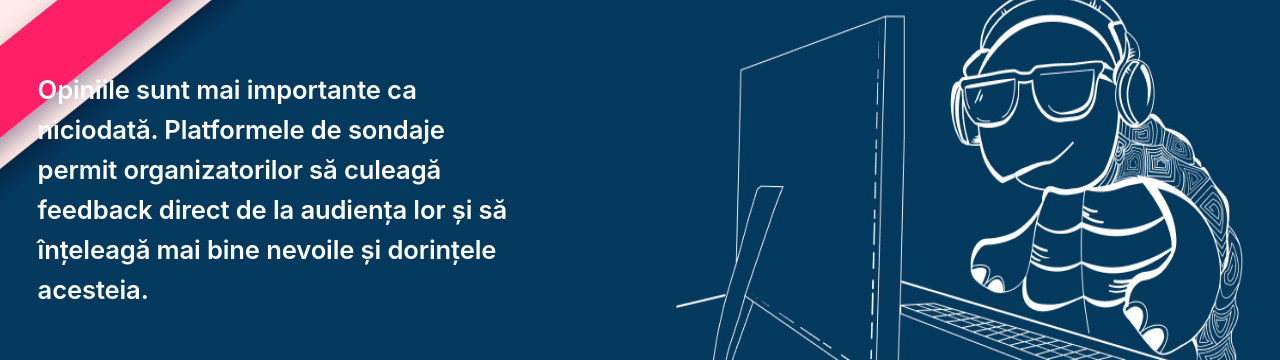
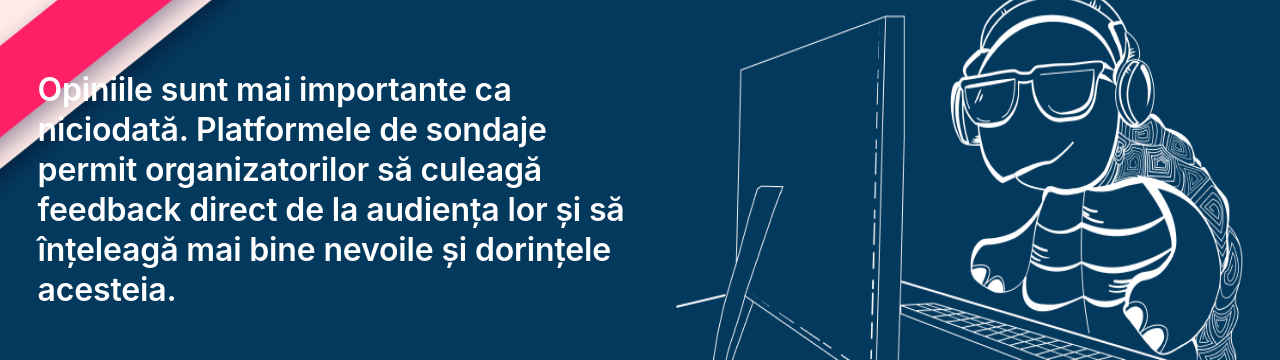
Before and after one commit to lazarariana/Proba_IT, a React (Create React App) app in the folder client/: page / in a window 1280 px wide. Shown: the part 136-496 px from the top of the page. Built offline with nearby package versions, Linux system fonts and the light colour scheme; no server answers.

Commit message:
local database

```diff
--- a/client/src/components/Body.css
+++ b/client/src/components/Body.css
@@ -60,3 +60,20 @@
         grid-template-columns: repeat(auto-fill, minmax(500px, 1fr));
     }
 }
+
+.text-paragraph {
+    font-family: "Inter";
+    font-size: 2.5vw;
+    font-weight: 600;
+    line-height: 40px;
+    letter-spacing: -0.005em;
+    margin-left: 2vw;
+    margin-top: 90px;
+    color: white;
+  }
+
+  @media (max-width: 600px) {
+    .text-paragraph {
+      font-size: 4vw;
+    }
+  }
--- a/client/src/components/Body.js
+++ b/client/src/components/Body.js
@@ -93,15 +93,7 @@ const Body = () => {
     <>
       <Container fluid className="d-flex flex-column flex-md-row overflow-auto bg-cover bg-no-repeat bg-fixed container-padding" style={{ backgroundImage: `url(${backgroundImage})`, marginBottom: '30px' }}>
         <Col xs={12} md={6} className="align-items-center mt-5">
-          <p className="text-white ml-md-5 w-75" style={{
-            fontFamily: "Inter",
-            fontSize: "2vw",
-            fontWeight: "600",
-            lineHeight: "40px",
-            letterSpacing: "-0.005em",
-            marginLeft: '2vw',
-            marginTop: '90px',
-          }}>
+          <p className="text-paragraph">
             Opiniile sunt mai importante ca niciodată.
             Platformele de sondaje permit organizatorilor să culeagă feedback
             direct de la audiența lor și să înțeleagă mai bine nevoile și dorințele acesteia.
@@ -122,7 +114,7 @@ const Body = () => {
       <div className="polls-container" style={{
         display: 'grid',
         gridTemplateColumns: 'repeat(auto-fill, minmax(40%, 1fr))',
-        gap: '5px', // Add space between rows
+        gap: '5px',
         justifyContent: 'center',
         padding: '0 10px',
       }}>
--- a/client/src/components/Navbar.css
+++ b/client/src/components/Navbar.css
@@ -30,7 +30,7 @@
   .my-modal .modal-dialog {
     top: 40vh;
     left: 15vw;
-    max-width: 100%;
+    max-width: 80%;
   }
 }
 
--- a/client/src/components/Navbar.js
+++ b/client/src/components/Navbar.js
@@ -17,7 +17,7 @@ import LogContext from '../LogContext';
 const MyNavbar = ({ isLoggedIn }) => {
   const [showLogin, setShowLogin] = useState(false);
   const [showRegister, setShowRegister] = useState(false);
-  //const [loggedIn, setLoggedIn] = useState(false);
+  const [expanded, setExpanded] = useState(false);
   const { loggedIn, setLoggedIn } = useContext(LogContext);
 
   const [email, setEmail] = useState('');
@@ -195,17 +195,17 @@ const MyNavbar = ({ isLoggedIn }) => {
   };
 
   return (
-    <Navbar expand="sm" bg="white" variant="light" className='navbar container-fluid'>
+    <Navbar expand="sm" bg="white" variant="light" className='navbar container-fluid' expanded={expanded}>
       <Navbar.Brand href="/">
         <img src={logo} style={{ width: "93.54px", height: "42.07px", position: "relative", left: "15px" }} />
       </Navbar.Brand>
-        <Navbar.Toggle aria-controls="responsive-navbar-nav" className="mr-2" />
+      <Navbar.Toggle aria-controls="responsive-navbar-nav" onClick={() => setExpanded(!expanded)} />
       <Navbar.Collapse id="responsive-navbar-nav" className="d-flex justify-content-end">
         <Nav className="ml-auto">
           {!loggedIn && (
             <>
               <Nav.Item>
-                  <Button variant="link" id="custom-btn" onClick={handleShowLogin}
+                <Button variant="link" id="custom-btn" onClick={() => { handleShowLogin(); setExpanded(false); }}
                   style={{
                     color: "#04395E", fontFamily: "Inter", fontSize: "22px",
                     fontWeight: "500", lineHeight: "27px", letterSpacing: "0em",
@@ -213,7 +213,7 @@ const MyNavbar = ({ isLoggedIn }) => {
                   }}>Login</Button>
               </Nav.Item>
               <Nav.Item>
-                  <Button variant="link" id="custom-btn" onClick={handleShowRegister}
+                <Button variant="link" id="custom-btn" onClick={() => { handleShowRegister(); setExpanded(false); }}
                   style={{
                     color: "#04395E", fontFamily: "Inter", fontSize: "22px", fontWeight: "500",
                     lineHeight: "27px", letterSpacing: "0em", textAlign: "left", textDecoration: "none"
@@ -224,9 +224,7 @@ const MyNavbar = ({ isLoggedIn }) => {
           {loggedIn && (
             <>
               <Nav.Item>
-                  <Button
-                    variant="link"
-                    onClick={logoutUser}
+                <Button variant="link" onClick={() => { logoutUser(); setExpanded(false); }}
                   style={{
                     color: "#04395E", fontFamily: "Inter", fontSize: "22px",
                     fontWeight: "500", lineHeight: "27px", letterSpacing: "0em",
@@ -234,23 +232,21 @@ const MyNavbar = ({ isLoggedIn }) => {
                   }}>Log out</Button>
               </Nav.Item>
               <Nav.Item>
-                  <Button
-                    variant="outline-success"
-                    className="mr-sm-2 custom-button"
-                    onClick={handleShowCreatePoll}
+                <Button variant="outline-success" className="mr-sm-2 custom-button" onClick={() => { handleShowCreatePoll(); setExpanded(false); }}
                   style={{
                     color: "#04395E", fontFamily: "Inter", fontSize: "22px", fontWeight: "500",
                     lineHeight: "27px", letterSpacing: "0em", textAlign: "left", textDecoration: "none",
                     border: "none"
-                    }} >Create poll</Button>
+                  }}>Create poll</Button>
               </Nav.Item>
             </>
           )}
         </Nav>
       </Navbar.Collapse>
 
+
       {/* Login Modal */}
-      <Modal show={showLogin} onHide={handleCloseLogin}  className="my-modal modal-dialog">
+      <Modal show={showLogin} onHide={handleCloseLogin} className="my-modal modal-dialog">
         <Modal.Header closeButton style={{ backgroundColor: '#04395E', color: 'white', border: 'none' }}>
           <Modal.Title>Login</Modal.Title>
         </Modal.Header>
```
Also changed, not shown: 1 other file (tests, documents, lock files or other folders). Lines whose indentation alone changed are shown as unchanged.
